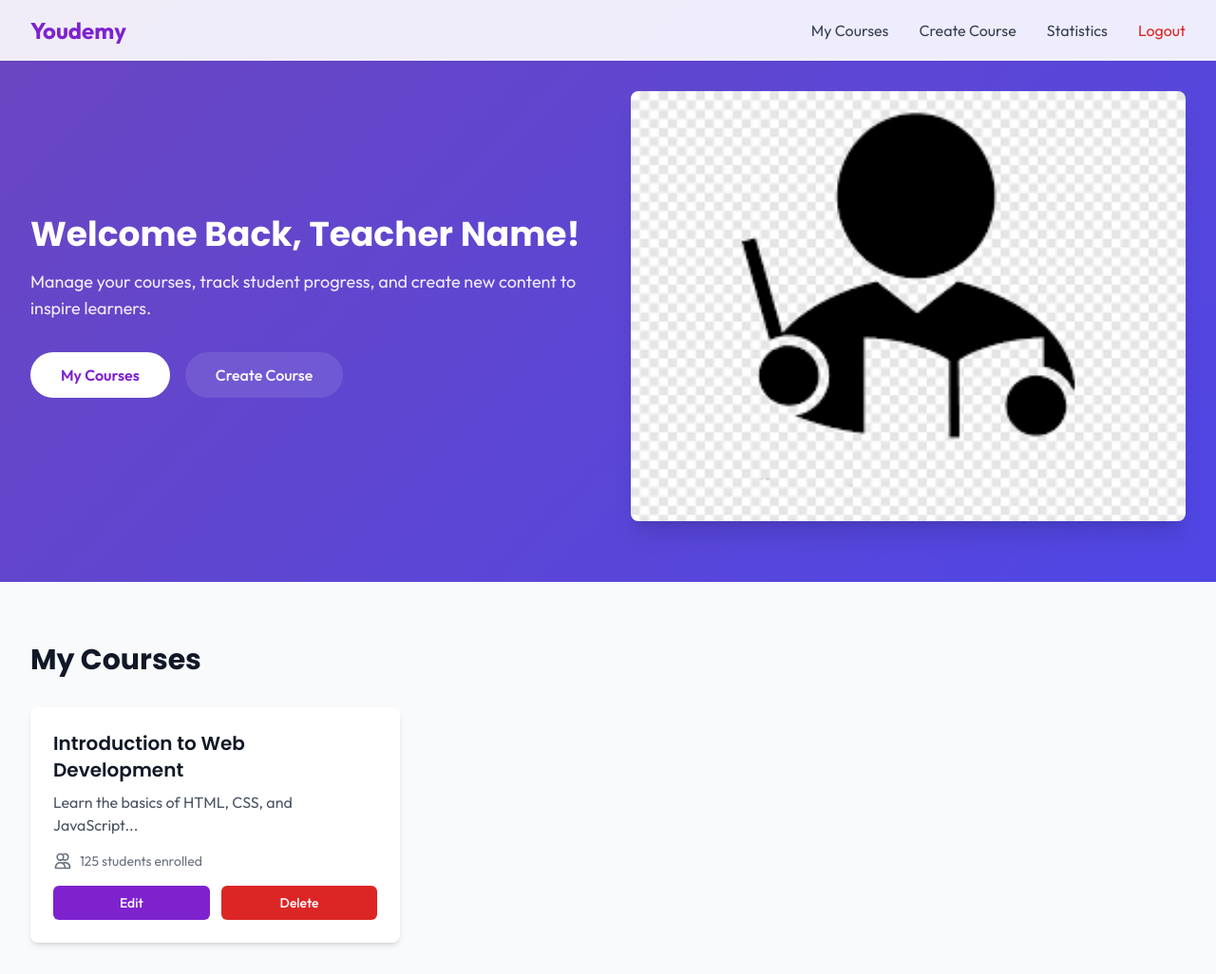
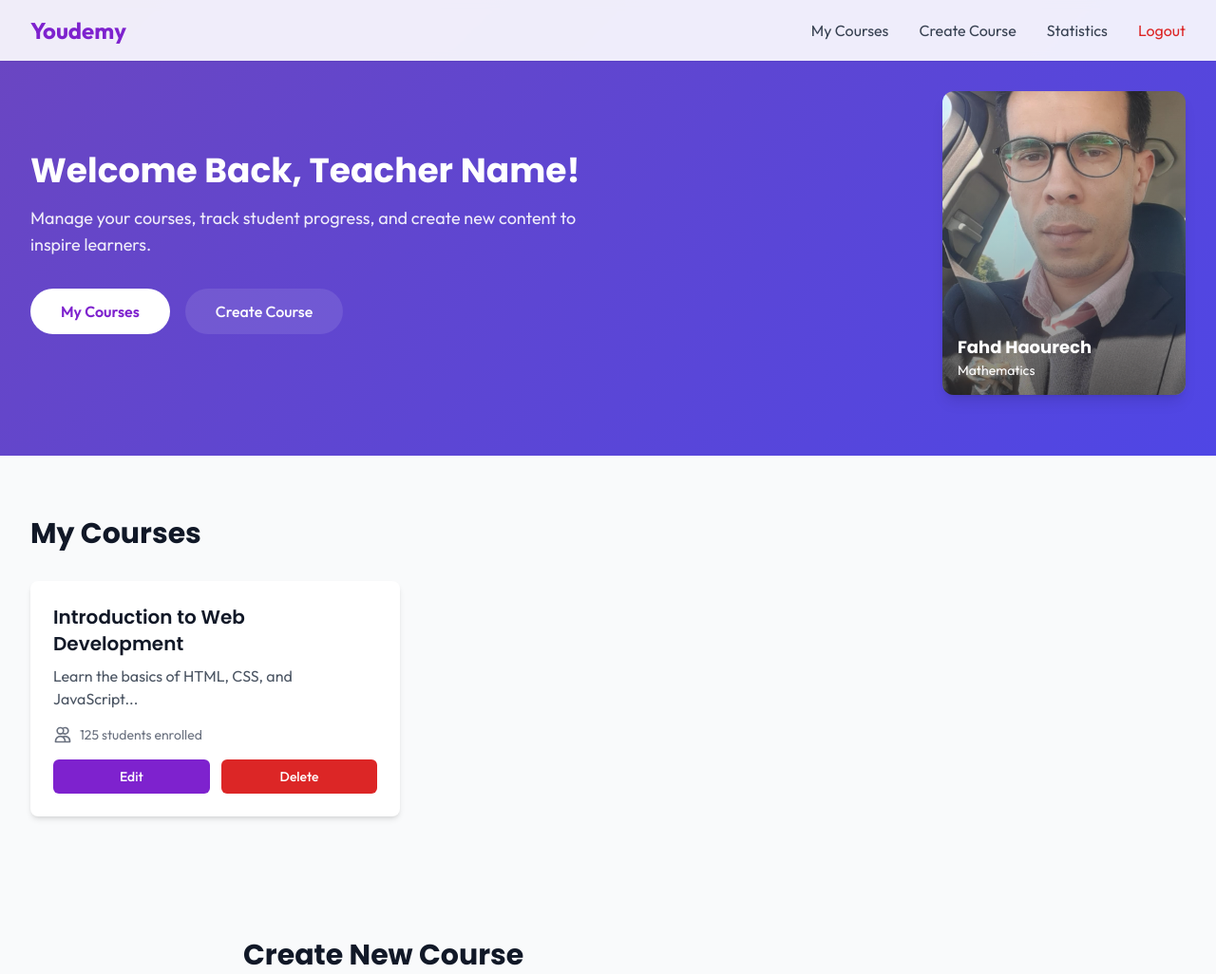
Before and after one commit to Drissnafii/Youdemy-learning, a PHP site: page /Youdemy-learning/View/courses/teacherDash.php in a window 1280 px wide. Shown: the top 1026 px of the page at 95% size. Run offline with PHP 8.4, Linux system fonts and the light colour scheme; data that the repository does not hold is empty; some libraries are stand-ins or nearby versions.

Commit message:
feat: make / add reel example image of my mathematics last teacher fahd :), the implementation of changing profile will be added later ...

```diff
--- a/View/courses/catalog.php
+++ b/View/courses/catalog.php
@@ -56,7 +56,7 @@
                 <div class="absolute inset-0 bg-gradient-to-r from-blue-500 via-purple-500 to-pink-500 animate-pulse duration-5000"></div>
                 <img src="./../../public/assets/images/PngItem_800194 (1).png" alt="Learning Illustration" class="absolute inset-0 w-full h-full object-cover rounded-lg">
                 <div class="absolute inset-0 flex items-center justify-center opacity-0 transition duration-300 ease-in-out group-hover:opacity-100 bg-black/20">
-                    <p class="text-white text-xl font-bold">Hover Text</p>
+                    <p class="text-white text-xl font-bold"></p>
                 </div>
             </div>
 
--- a/View/courses/teacherDash.php
+++ b/View/courses/teacherDash.php
@@ -73,9 +73,16 @@ try {
                     <a href="#create-course" class="bg-white bg-opacity-10 text-white px-8 py-3 rounded-full font-medium hover:bg-opacity-20 transition-colors">Create Course</a>
                 </div>
             </div>
-            <div>
-                <img src="./../../public/assets/images/teacherrr.png" alt="Teaching Illustration" class="w-full rounded-lg shadow-xl">
+
+            <div class="ml-auto relative w-64 h-80 overflow-hidden rounded-xl shadow-lg group">
+                <img src="./../../public/assets/images/fahdd.jpg" alt="Teaching Illustration" class="absolute inset-0 w-full h-full object-cover transition duration-300 ease-in-out group-hover:scale-105">
+                <div class="absolute inset-0 bg-gradient-to-b from-transparent via-black/20 to-black/50 transition duration-300 ease-in-out group-hover:bg-black/40"></div>
+                <div class="absolute bottom-4 left-4 text-white transition duration-300 ease-in-out group-hover:bottom-6">
+                    <h3 class="font-bold text-lg">Fahd Haourech</h3>
+                    <p class="text-sm">Mathematics</p>
+                </div>
             </div>
+
         </div>
     </section>
 
```
Also changed, not shown: public/assets/images/fahdd.jpg (added).
